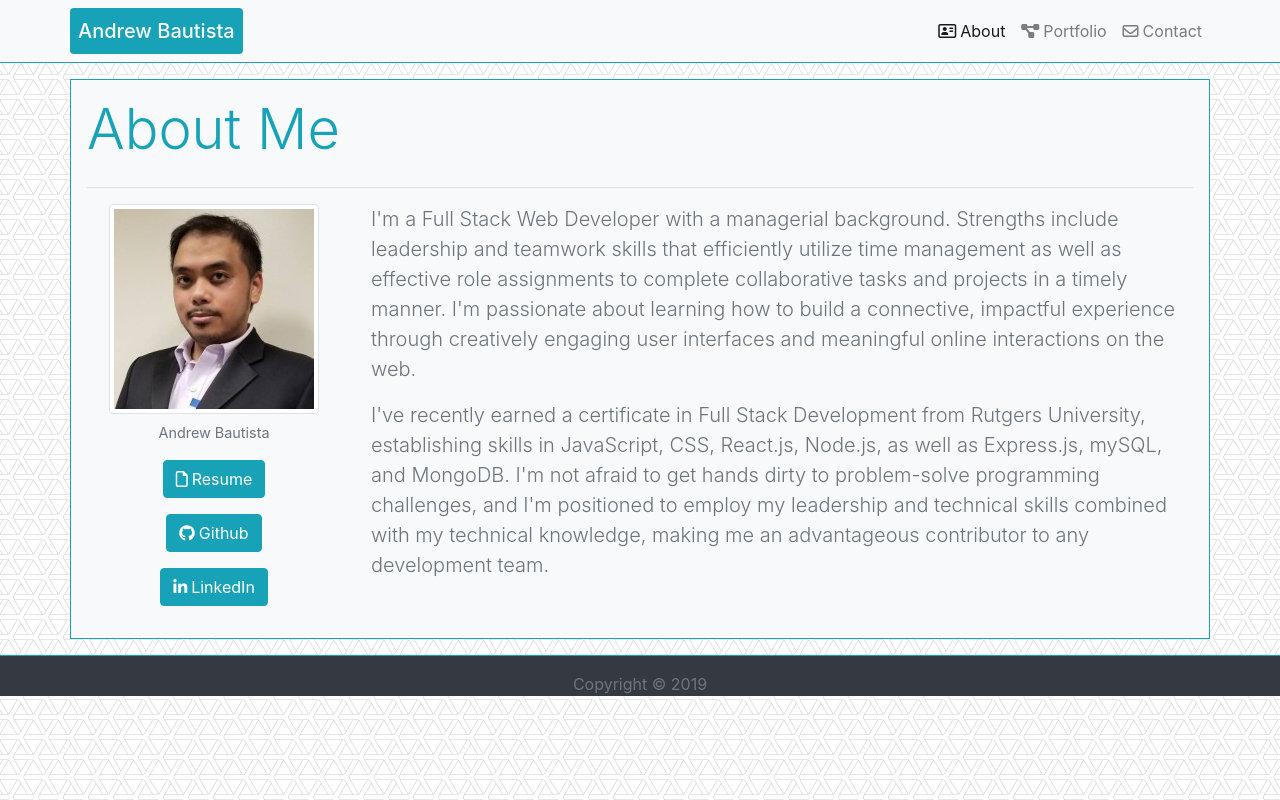
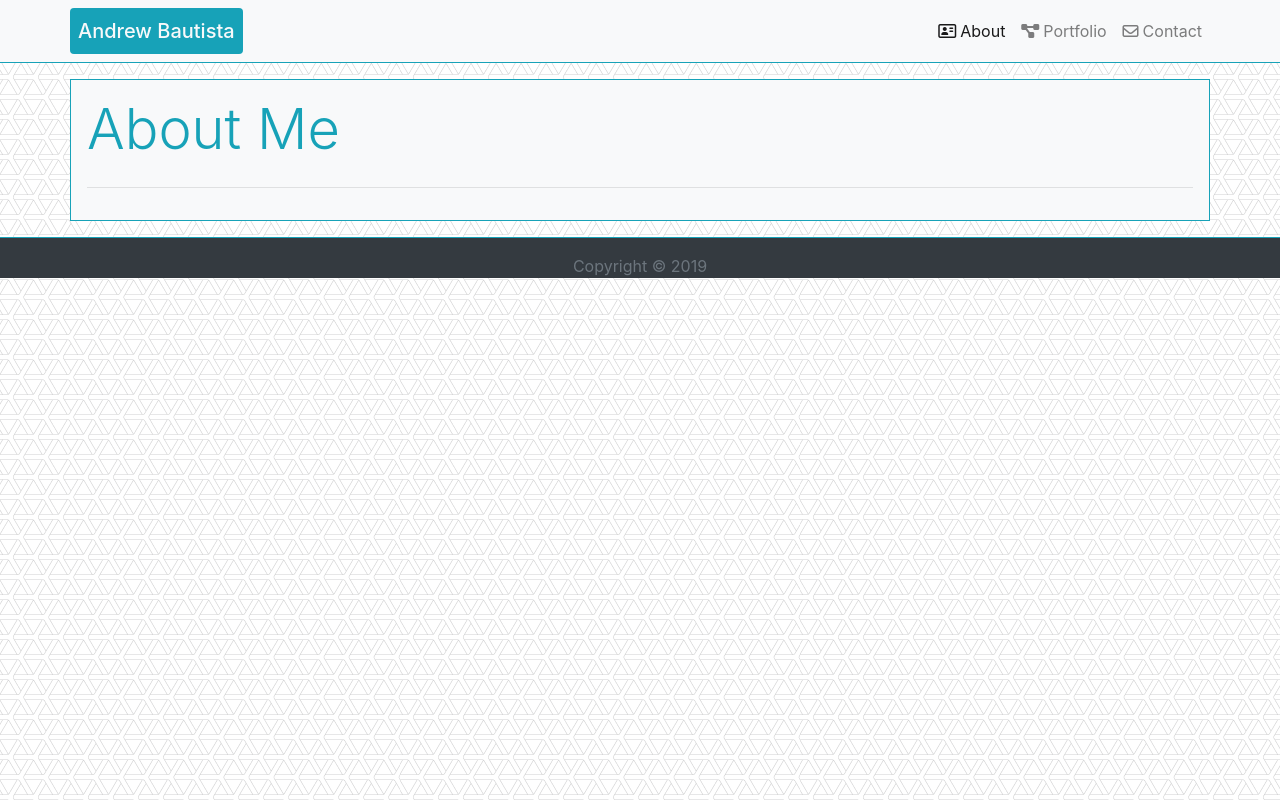
Before and after one commit to WarriorofZarona/React-Portfolio, a React (Create React App) app: page / in a window 1280 px wide. Built offline with nearby package versions, Linux system fonts and the light colour scheme.

Commit message:
commented out about components in app

```diff
--- a/src/App.js
+++ b/src/App.js
@@ -2,7 +2,7 @@ import React from 'react';
 import { BrowserRouter as Router, Route } from "react-router-dom";
 import Header from "./components/Header";
 import PageTitle from "./components/PageTitle";
-import About from "./pages/About";
+// import About from "./pages/About";
 import Footer from "./components/Footer";
 import Portfolio from "./pages/Portfolio";
 import Contact from "./pages/Contact";
@@ -14,7 +14,7 @@ function App() {
     <Router>
       <Header />
       <PageTitle>
-        <Route exact path="/" component={About} />
+        {/* <Route exact path="/" component={About} /> */}
         <Route exact path="/portfolio" component={Portfolio} />
         <Route exact path="/contact" component={Contact} />
       </PageTitle>
```
